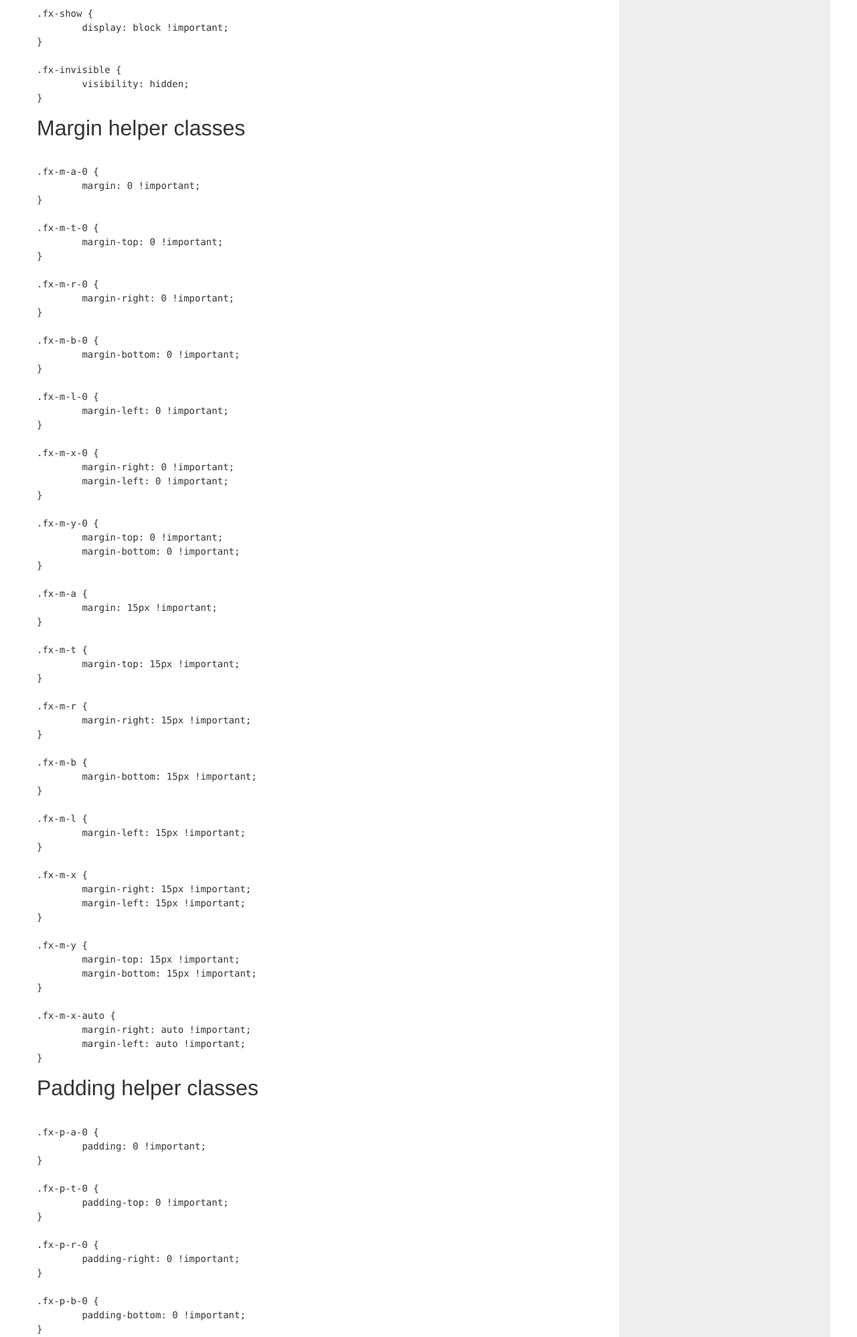
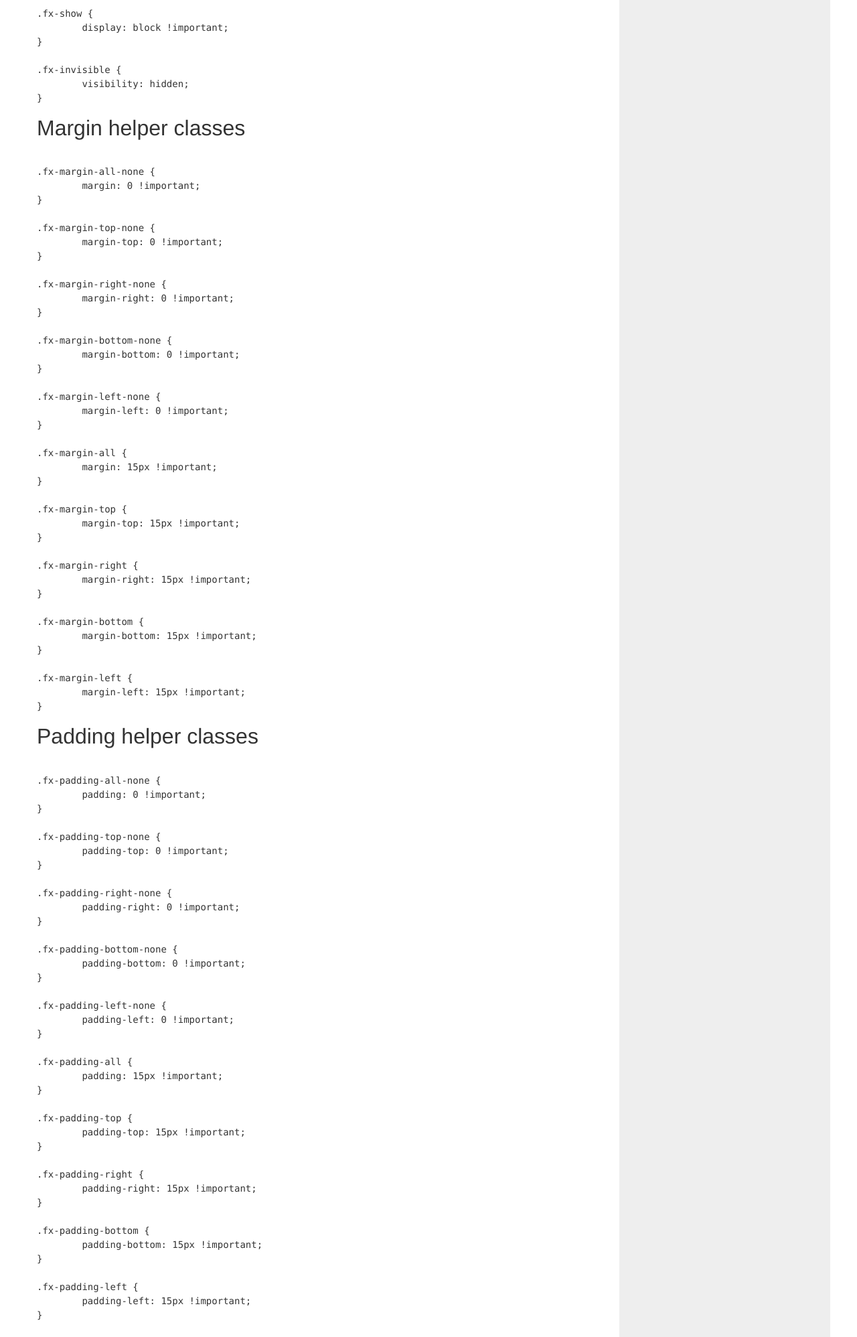
Before and after one commit to webvitalii/flexify, a PHP site: page /helpers.php in a window 1280 px wide. Shown: the part 854-2850 px from the top of the page at 67% size. Run offline with PHP 8.4, Linux system fonts and the light colour scheme.

Commit message:
Updated padding and margin helper classes

```diff
--- a/css/flexify.css
+++ b/css/flexify.css
@@ -1497,131 +1497,86 @@ template {
 
 /* ---------- helpers - margin ---------- */
 
-.fx-m-a-0 {
+.fx-margin-all-none {
 	margin: 0 !important;
 }
 
-.fx-m-t-0 {
+.fx-margin-top-none {
 	margin-top: 0 !important;
 }
 
-.fx-m-r-0 {
+.fx-margin-right-none {
 	margin-right: 0 !important;
 }
 
-.fx-m-b-0 {
+.fx-margin-bottom-none {
 	margin-bottom: 0 !important;
 }
 
-.fx-m-l-0 {
+.fx-margin-left-none {
 	margin-left: 0 !important;
 }
 
-.fx-m-x-0 {
-	margin-right: 0 !important;
-	margin-left: 0 !important;
-}
-
-.fx-m-y-0 {
-	margin-top: 0 !important;
-	margin-bottom: 0 !important;
-}
-
-.fx-m-a {
+.fx-margin-all {
 	margin: 15px !important;
 }
 
-.fx-m-t {
+.fx-margin-top {
 	margin-top: 15px !important;
 }
 
-.fx-m-r {
+.fx-margin-right {
 	margin-right: 15px !important;
 }
 
-.fx-m-b {
+.fx-margin-bottom {
 	margin-bottom: 15px !important;
 }
 
-.fx-m-l {
+.fx-margin-left {
 	margin-left: 15px !important;
 }
 
-.fx-m-x {
-	margin-right: 15px !important;
-	margin-left: 15px !important;
-}
-
-.fx-m-y {
-	margin-top: 15px !important;
-	margin-bottom: 15px !important;
-}
-
-.fx-m-x-auto {
-	margin-right: auto !important;
-	margin-left: auto !important;
-}
-
 /* ---------- helpers - padding ---------- */
 
-.fx-p-a-0 {
+.fx-padding-all-none {
 	padding: 0 !important;
 }
 
-.fx-p-t-0 {
+.fx-padding-top-none {
 	padding-top: 0 !important;
 }
 
-.fx-p-r-0 {
+.fx-padding-right-none {
 	padding-right: 0 !important;
 }
 
-.fx-p-b-0 {
+.fx-padding-bottom-none {
 	padding-bottom: 0 !important;
 }
 
-.fx-p-l-0 {
+.fx-padding-left-none {
 	padding-left: 0 !important;
 }
 
-.fx-p-x-0 {
-	padding-right: 0 !important;
-	padding-left: 0 !important;
-}
-
-.fx-p-y-0 {
-	padding-top: 0 !important;
-	padding-bottom: 0 !important;
-}
-
-.fx-p-a {
+.fx-padding-all {
 	padding: 15px !important;
 }
 
-.fx-p-t {
+.fx-padding-top {
 	padding-top: 15px !important;
 }
 
-.fx-p-r {
+.fx-padding-right {
 	padding-right: 15px !important;
 }
 
-.fx-p-b {
+.fx-padding-bottom {
 	padding-bottom: 15px !important;
 }
 
-.fx-p-l {
+.fx-padding-left {
 	padding-left: 15px !important;
-}
-
-.fx-p-x {
-	padding-right: 15px !important;
-	padding-left: 15px !important;
-}
-
-.fx-p-y {
-	padding-top: 15px !important;
-	padding-bottom: 15px !important;
 }
 
 /* ---------- helpers - icons ---------- */
--- a/forms.php
+++ b/forms.php
@@ -63,9 +63,9 @@
 
 		<p>
 			Block buttons:
-			<button class="fx-btn fx-btn-primary fx-btn-block fx-m-b">button + .fx-btn + .fx-btn-primary + .fx-btn-block</button>
-			<button class="fx-btn fx-btn-success fx-btn-block fx-m-b">button + .fx-btn + .fx-btn-success + .fx-btn-block</button>
-			<button class="fx-btn fx-btn-danger fx-btn-block fx-m-b">button + .fx-btn + .fx-btn-danger + .fx-btn-block</button>
+			<button class="fx-btn fx-btn-primary fx-btn-block fx-margin-bottom">button + .fx-btn + .fx-btn-primary + .fx-btn-block</button>
+			<button class="fx-btn fx-btn-success fx-btn-block fx-margin-bottom">button + .fx-btn + .fx-btn-success + .fx-btn-block</button>
+			<button class="fx-btn fx-btn-danger fx-btn-block fx-margin-bottom">button + .fx-btn + .fx-btn-danger + .fx-btn-block</button>
 		</p>
 
 	</form>
--- a/helpers.php
+++ b/helpers.php
@@ -4,19 +4,19 @@
 
 	<h2>Text helper classes</h2>
 
-	<div class="fx-text-left fx-p-a fx-m-b fx-demo">.fx-text-left - aligning text to left</div>
+	<div class="fx-text-left fx-padding-all fx-margin-bottom fx-demo">.fx-text-left - aligning text to left</div>
 
-	<div class="fx-text-center fx-p-a fx-m-b fx-demo">.fx-text-center - aligning text to center</div>
+	<div class="fx-text-center fx-padding-all fx-margin-bottom fx-demo">.fx-text-center - aligning text to center</div>
 
-	<div class="fx-text-right fx-p-a fx-m-b fx-demo">.fx-text-right - aligning text to right</div>
+	<div class="fx-text-right fx-padding-all fx-margin-bottom fx-demo">.fx-text-right - aligning text to right</div>
 
-	<div class="fx-text-lowercase fx-p-a fx-m-b fx-demo">.fx-text-lowercase - lowercase text</div>
+	<div class="fx-text-lowercase fx-padding-all fx-margin-bottom fx-demo">.fx-text-lowercase - lowercase text</div>
 
-	<div class="fx-text-uppercase fx-p-a fx-m-b fx-demo"><span class="fx-text-lowercase">.fx-text-uppercase</span> - uppercase text</div>
+	<div class="fx-text-uppercase fx-padding-all fx-margin-bottom fx-demo"><span class="fx-text-lowercase">.fx-text-uppercase</span> - uppercase text</div>
 
-	<div class="fx-text-capitalize fx-p-a fx-m-b fx-demo"><span class="fx-text-lowercase">.fx-text-capitalize</span> - capitalize text</div>
+	<div class="fx-text-capitalize fx-padding-all fx-margin-bottom fx-demo"><span class="fx-text-lowercase">.fx-text-capitalize</span> - capitalize text</div>
 
-	<div class="fx-text-mute fx-p-a fx-m-b fx-demo">.fx-text-mute - mute text</div>
+	<div class="fx-text-mute fx-padding-all fx-margin-bottom fx-demo">.fx-text-mute - mute text</div>
 
 	<h2>Visibility helper classes</h2>
 
@@ -37,133 +37,88 @@
 	<h2>Margin helper classes</h2>
 
 <pre>
-.fx-m-a-0 {
+.fx-margin-all-none {
 	margin: 0 !important;
 }
 
-.fx-m-t-0 {
+.fx-margin-top-none {
 	margin-top: 0 !important;
 }
 
-.fx-m-r-0 {
+.fx-margin-right-none {
 	margin-right: 0 !important;
 }
 
-.fx-m-b-0 {
+.fx-margin-bottom-none {
 	margin-bottom: 0 !important;
 }
 
-.fx-m-l-0 {
+.fx-margin-left-none {
 	margin-left: 0 !important;
 }
 
-.fx-m-x-0 {
-	margin-right: 0 !important;
-	margin-left: 0 !important;
-}
-
-.fx-m-y-0 {
-	margin-top: 0 !important;
-	margin-bottom: 0 !important;
-}
-
-.fx-m-a {
+.fx-margin-all {
 	margin: 15px !important;
 }
 
-.fx-m-t {
+.fx-margin-top {
 	margin-top: 15px !important;
 }
 
-.fx-m-r {
+.fx-margin-right {
 	margin-right: 15px !important;
 }
 
-.fx-m-b {
+.fx-margin-bottom {
 	margin-bottom: 15px !important;
 }
 
-.fx-m-l {
+.fx-margin-left {
 	margin-left: 15px !important;
-}
-
-.fx-m-x {
-	margin-right: 15px !important;
-	margin-left: 15px !important;
-}
-
-.fx-m-y {
-	margin-top: 15px !important;
-	margin-bottom: 15px !important;
-}
-
-.fx-m-x-auto {
-	margin-right: auto !important;
-	margin-left: auto !important;
 }
 </pre>
 
 	<h2>Padding helper classes</h2>
 
 <pre>
-.fx-p-a-0 {
+.fx-padding-all-none {
 	padding: 0 !important;
 }
 
-.fx-p-t-0 {
+.fx-padding-top-none {
 	padding-top: 0 !important;
 }
 
-.fx-p-r-0 {
+.fx-padding-right-none {
 	padding-right: 0 !important;
 }
 
-.fx-p-b-0 {
+.fx-padding-bottom-none {
 	padding-bottom: 0 !important;
 }
 
-.fx-p-l-0 {
+.fx-padding-left-none {
 	padding-left: 0 !important;
 }
 
-.fx-p-x-0 {
-	padding-right: 0 !important;
-	padding-left: 0 !important;
-}
-
-.fx-p-y-0 {
-	padding-top: 0 !important;
-	padding-bottom: 0 !important;
-}
-
-.fx-p-a {
+.fx-padding-all {
 	padding: 15px !important;
 }
 
-.fx-p-t {
+.fx-padding-top {
 	padding-top: 15px !important;
 }
 
-.fx-p-r {
+.fx-padding-right {
 	padding-right: 15px !important;
 }
 
-.fx-p-b {
+.fx-padding-bottom {
 	padding-bottom: 15px !important;
 }
 
-.fx-p-l {
+.fx-padding-left {
 	padding-left: 15px !important;
-}
-
-.fx-p-x {
-	padding-right: 15px !important;
-	padding-left: 15px !important;
-}
-
-.fx-p-y {
-	padding-top: 15px !important;
-	padding-bottom: 15px !important;
 }
 </pre>
 
--- a/inc/_footer.php
+++ b/inc/_footer.php
@@ -1,11 +1,11 @@
 
-		</div><!-- .fx-box-3 .fx-p-a -->
+		</div><!-- .fx-box-3 .fx-padding-all -->
 
 		<?php include('_sidebar.php'); ?>
 
 	</div><!-- .fx-grid -->
 
-	<footer class="site-footer fx-text-right fx-p-a">
+	<footer class="site-footer fx-text-right fx-padding-all">
 		<a href="//vitalii.webio.ca/" target="_blank">Developed by Vitalii</a>.
 	</footer>
 
--- a/inc/_header.php
+++ b/inc/_header.php
@@ -34,4 +34,4 @@ if( $title == 'Index' ) {
 
 	<div class="fx-grid">
 
-		<div class="fx-box-3 fx-p-a">
+		<div class="fx-box-3 fx-padding-all">
--- a/inc/_sidebar.php
+++ b/inc/_sidebar.php
@@ -1,11 +1,11 @@
 
-<div class="fx-box-1 fx-p-a" style="background-color: #eee;">
+<div class="fx-box-1 fx-padding-all" style="background-color: #eee;">
 
-	<div class="fx-text-center fx-m-b">
+	<div class="fx-text-center fx-margin-bottom">
 		<a href="//codecanyon.net/item/silver-bullet-pro/15171769?ref=webvitalii" target="_blank" title="Silver Bullet Pro - Speed up and Protect WordPress in a Smart Way" class="fx-btn fx-btn-primary">Speed Up and Protect WordPress</a>
 	</div>
 
-	<div class="fx-text-center fx-m-b">
+	<div class="fx-text-center fx-margin-bottom">
 		<a href="//codecanyon.net/item/antispam-pro/6491169?ref=webvitalii" target="_blank" title="Anti-Spam Pro - Block Spam in WordPress Comments Section" class="fx-btn fx-btn-primary">Block WordPress Spam</a>
 	</div>
 
@@ -20,4 +20,4 @@
 	(adsbygoogle = window.adsbygoogle || []).push({});
 	</script>
 
-</div><!-- .fx-box-1 .fx-p-a -->
+</div><!-- .fx-box-1 .fx-padding-all -->
--- a/index.php
+++ b/index.php
@@ -5,13 +5,13 @@
 	<h3 class="fx-text-center">Responsive and flexible css-framework</h3>
 
 	<div class="fx-grid">
-		<div class="fx-box-1 fx-p-a fx-text-center">
+		<div class="fx-box-1 fx-padding-all fx-text-center">
 			<i class="ionicon ion-social-html5 fx-icon fx-icon-40"></i>
 			<i class="ionicon ion-social-css3 fx-icon fx-icon-40"></i>
 			<i class="ionicon ion-social-chrome fx-icon fx-icon-40"></i>
 			<h3>Uses latest web features and works in every modern browser</h3>
 		</div>
-		<div class="fx-box-1 fx-p-a fx-text-center">
+		<div class="fx-box-1 fx-padding-all fx-text-center">
 			<!-- <i class="ionicon ion-ios-monitor-outline fx-icon fx-icon-40"></i>-->
 			<i class="ionicon ion-monitor fx-icon fx-icon-40"></i>
 			<!-- <i class="ionicon ion-laptop fx-icon fx-icon-40"></i>-->
@@ -19,7 +19,7 @@
 			<i class="ionicon ion-iphone fx-icon fx-icon-40"></i>
 			<h3>Responsive: works on every device</h3>
 		</div>
-		<div class="fx-box-1 fx-p-a fx-text-center">
+		<div class="fx-box-1 fx-padding-all fx-text-center">
 			<i class="ionicon ion-social-github fx-icon fx-icon-40"></i>
 			<i class="ionicon ion-code fx-icon fx-icon-40"></i>
 			<h3>Open-source and hack-free</h3>
```
Also changed, not shown: grid-flexible.php (+8 -8 lines), grid.php (+6 -6 lines).
